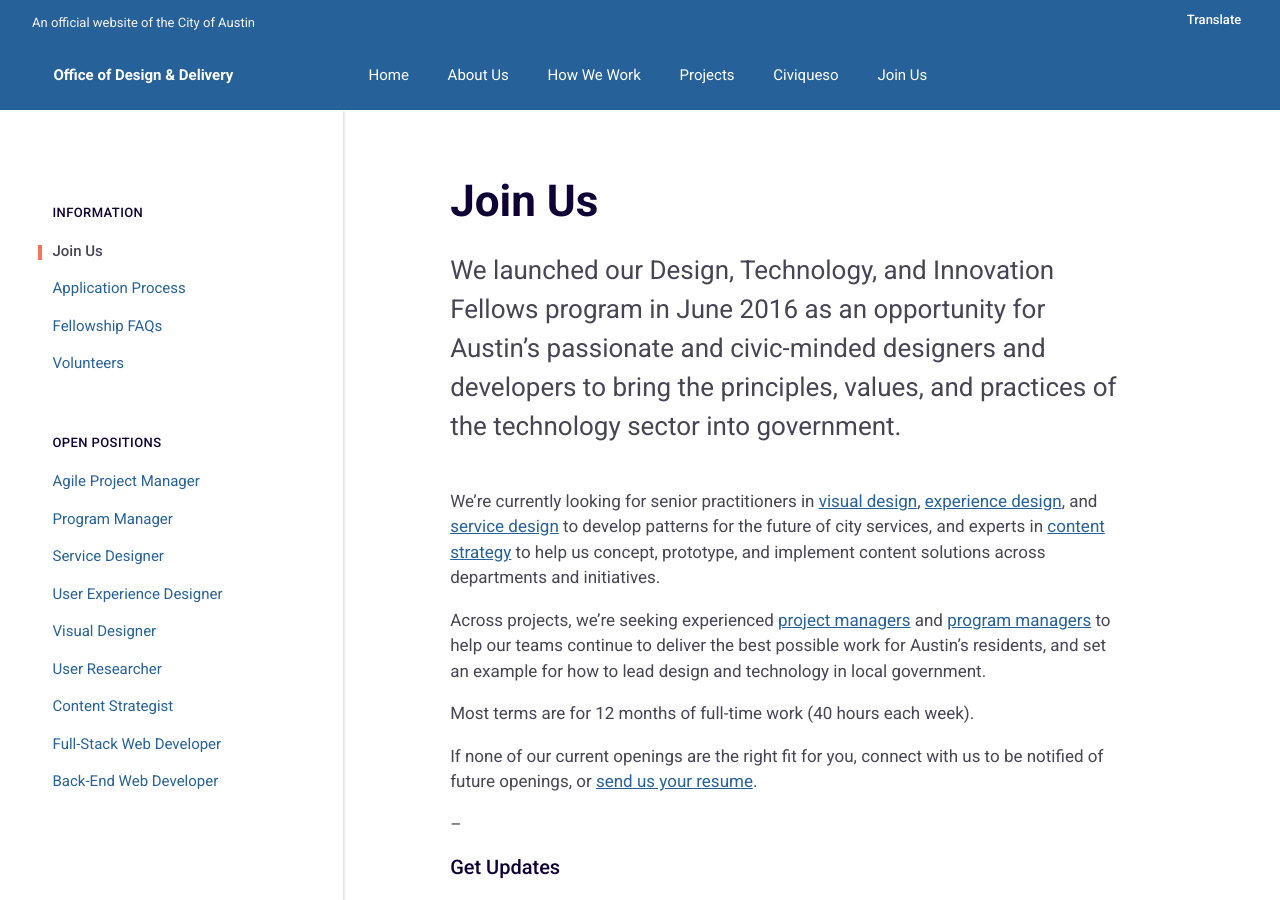
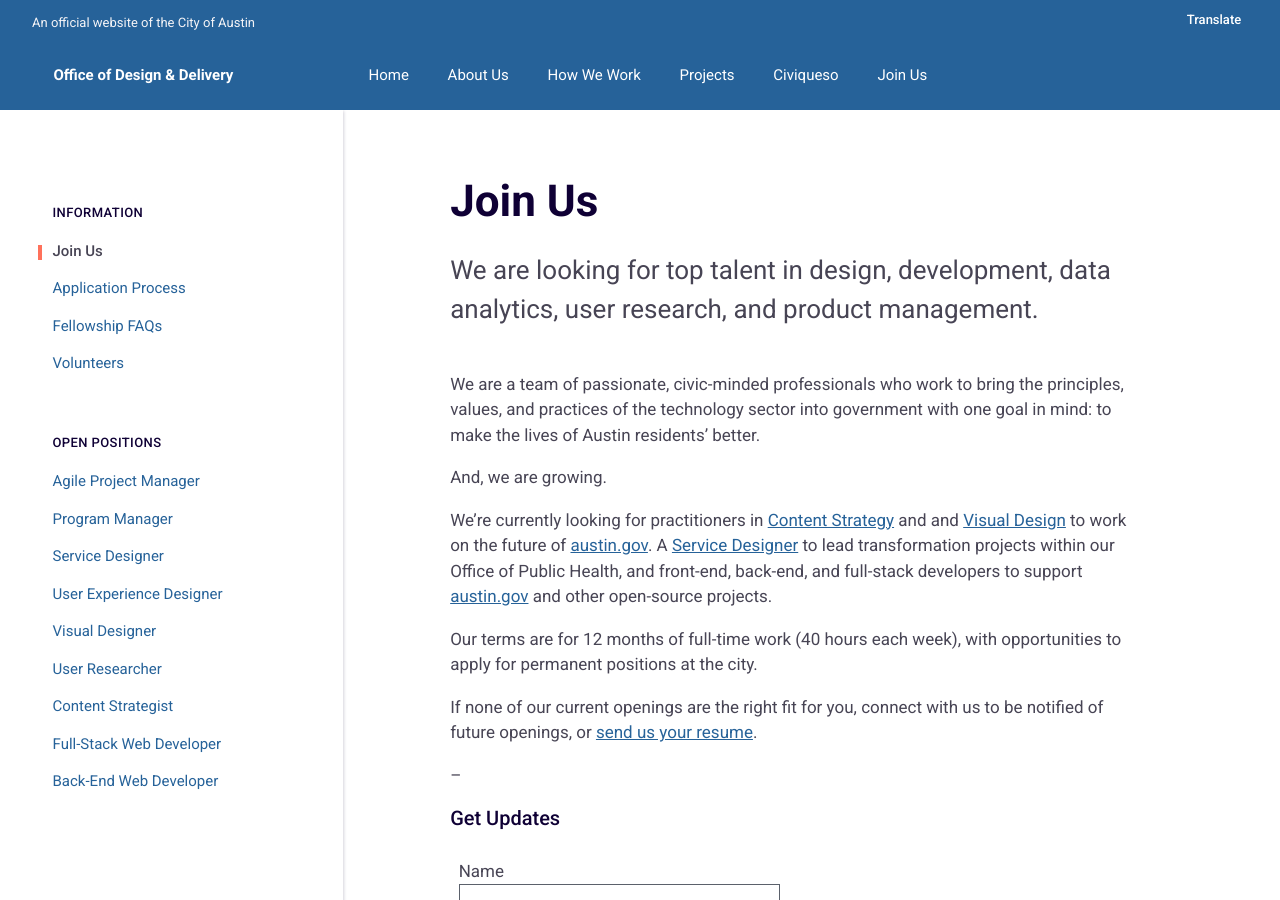
Before and after one commit to opensavannah/ProjectResilience, a Jekyll site: the page built from _jobs/information/join-us.md, in a window 1280 px wide and 900 px high. Built offline with Jekyll 4.4.1, drawn with Linux system fonts in a browser that asks for light colours; comment, search, counter and statistics services are not loaded.

Commit message:
update join-us intro

```diff
--- a/_jobs/information/join-us.md
+++ b/_jobs/information/join-us.md
@@ -2,7 +2,7 @@
 title: Join Us
 permalink: /join/
 
-lede_markdown: We launched our Design, Technology, and Innovation Fellows program in June 2016 as an opportunity for Austin’s passionate and civic-minded designers and developers to bring the principles, values, and practices of the technology sector into government.
+lede_markdown: We are looking for top talent in design, development, data analytics, user research, and product management.
 
 # DON'T EDIT ANYTHING BETWEEN THE <div> TAGS BELOW!
 ---
@@ -14,11 +14,13 @@ lede_markdown: We launched our Design, Technology, and Innovation Fellows progra
 {% include recursive-nav.html items=items base_path=base_path  %}
 </div>
 
-We’re currently looking for senior practitioners in [visual design](https://cityofaustin.github.io/innovation-fellows/join/positions/ui-designer/), [experience design](https://cityofaustin.github.io/innovation-fellows/join/positions/ux-designer/), and [service design](https://cityofaustin.github.io/innovation-fellows/join/positions/service-designer/) to develop patterns for the future of city services, and experts in [content strategy](https://cityofaustin.github.io/innovation-fellows/join/positions/content-strategist/) to help us concept, prototype, and implement content solutions across departments and initiatives.
+We are a team of passionate, civic-minded professionals who work to bring the principles, values, and practices of the technology sector into government with one goal in mind: to make the lives of Austin residents’ better.
 
-Across projects, we’re seeking experienced [project managers](https://cityofaustin.github.io/innovation-fellows/join/positions/agile-project-manager/) and [program managers](https://cityofaustin.github.io/innovation-fellows/join/positions/program-manager/) to help our teams continue to deliver the best possible work for Austin’s residents, and set an example for how to lead design and technology in local government.
+And, we are growing.
 
-Most terms are for 12 months of full-time work (40 hours each week).
+We’re currently looking for practitioners in [Content Strategy](https://cityofaustin.github.io/innovation-fellows/join/positions/content-strategist/) and and [Visual Design](https://cityofaustin.github.io/innovation-fellows/join/positions/ui-designer/) to work on the future of [austin.gov](http://alpha.austin.gov). A [Service Designer](https://cityofaustin.github.io/innovation-fellows/join/positions/service-designer/) to lead transformation projects within our Office of Public Health, and front-end, back-end, and full-stack developers to support [austin.gov](http://alpha.austin.gov) and other open-source projects.
+
+Our terms are for 12 months of full-time work (40 hours each week), with opportunities to apply for permanent positions at the city.
 
 If none of our current openings are the right fit for you, connect with us to be notified of future openings, or [send us your resume](https://jobs.lever.co/austintexas/7367149f-2727-4c51-82fe-124ad57f3a28).
 
```
Also changed, not shown: 1 other file.
